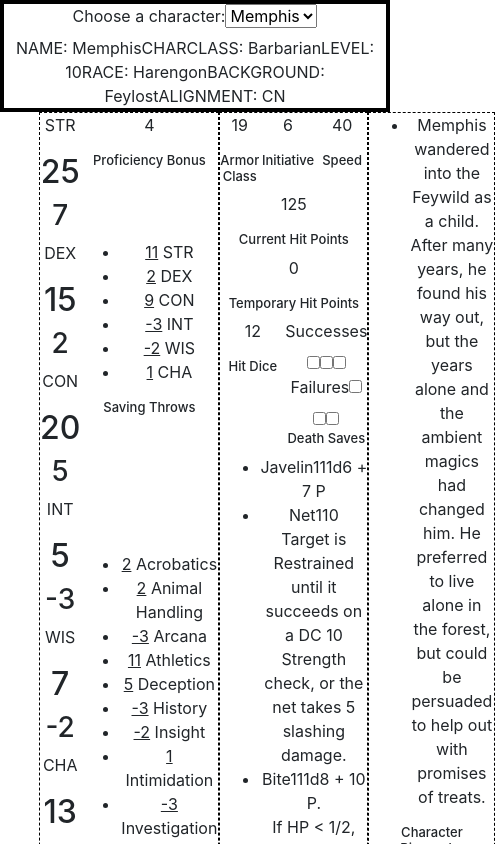
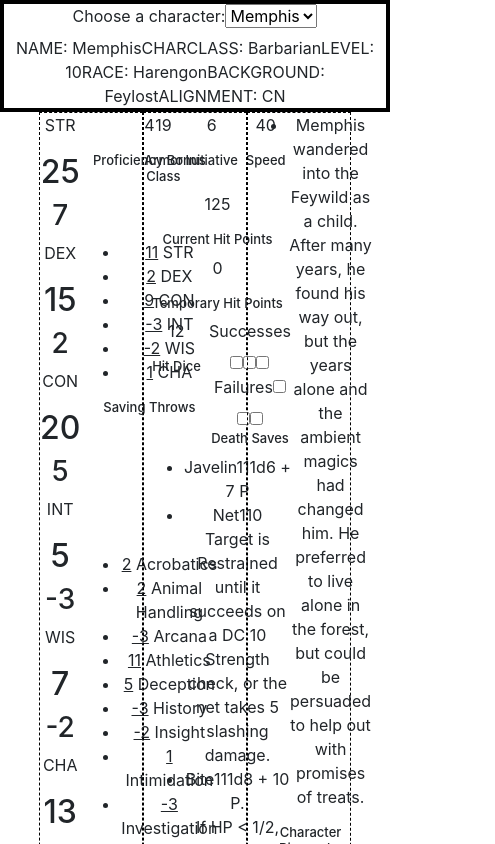
Before and after one commit to SamSvetlik/charSheets, a React (Create React App) app: page / in a window 390 px wide. Shown: the top 844 px of the page, 495 px wide, since content can reach past the window. Built offline with nearby package versions, Linux system fonts and the light colour scheme.

Commit message:
chore: CSS responsive grid column width

```diff
--- a/src/App.css
+++ b/src/App.css
@@ -8,13 +8,15 @@
 .outermostContainer {
   text-align: center;
   display: grid;
-  grid-template-areas:
+  /* grid-template-areas:
     "lefty mid righty"
     "lefty mid righty"
-    "footer footer righty";
-    margin-left: auto;
-    margin-right: auto;
-    width: 80%;
+    "footer footer righty"; */
+  grid-template-columns: repeat(3, minmax(0, 1fr));
+  grid-template-rows: repeat(3, minmax(0, 1fr));
+  margin-left: auto;
+  margin-right: auto;
+  width: 80%;
 }
 
 /* * {
@@ -22,7 +24,9 @@
 } */
 
 .statSkillContainer {
-  grid-area: lefty;
+  /* grid-area: lefty; */
+  grid-column: 1 / 2;
+  grid-row: 1 / 3;
   display: grid;
   grid-template-areas:
   "stats proficiency"
@@ -31,13 +35,14 @@
   "stats skills"
   "stats skills"
   "stats skills";
-  width: 33%;
   border: 1px dashed black;
-  width: fit-content;
+  width: 100%;
 }
 
 .hpEtcContainer {
-  grid-area: mid;
+  /* grid-area: mid; */
+  grid-column: 2 / 3;
+  grid-row: 1 / 3;
   display: grid;
   grid-template-areas:
   "ac ac init init speed speed"
@@ -46,25 +51,27 @@
   "hitDice hitDice hitDice deathSaves deathSaves deathSaves"
   "attacks attacks attacks attacks attacks attacks"
   ;
-  width: 33%;
   border: 1px dashed black;
-  width: fit-content;
+  width: 100%;
 }
 
 .bioFeaturesContainer {
-  grid-area: righty;
+  /* grid-area: righty; */
+  grid-column: 3 / 4;
+  grid-row: 1 / 4;
   display: grid;
   grid-template-areas:
   "bio"
   "features"
   "features";
-  width: 33%;
   border: 1px dashed black;
-  width: fit-content;
+  width: 100%;
 }
 
 .languageEquipmentContainer {
-  grid-area: footer;
+  /* grid-area: footer; */
+  grid-column: 1 / 3;
+  grid-row: 3 / 4;
   display: grid;
   grid-template-areas:
   "passiveWisdom equipment"
@@ -73,6 +80,7 @@
   "languages equipment"
   ;
   border: 1px dashed black;
+  width: 100%;
 }
 
 .bottomLabel {
```
